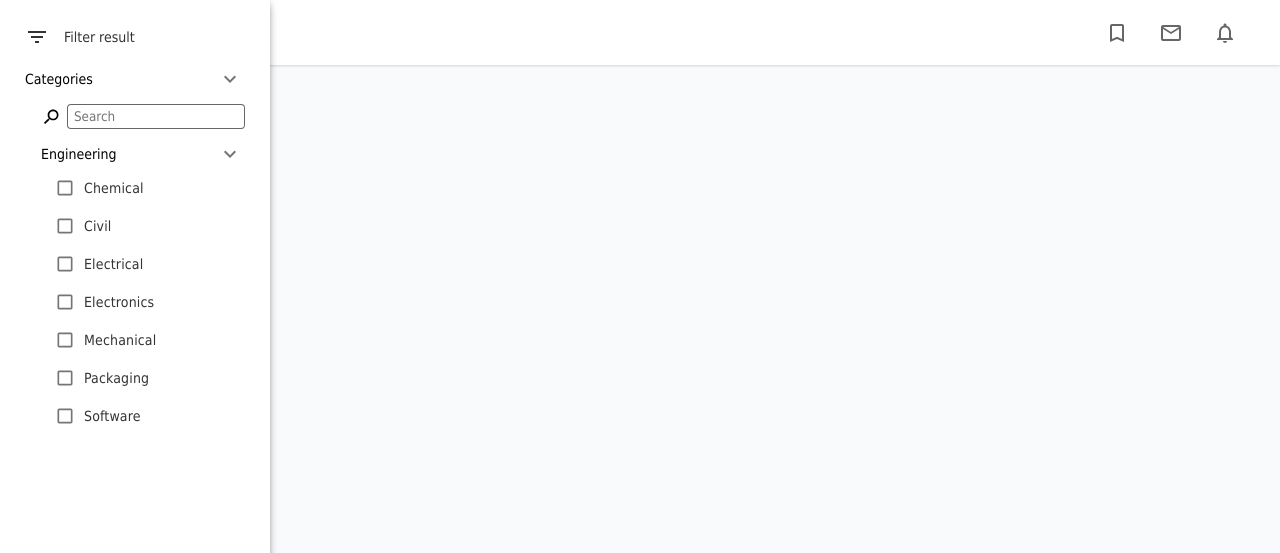
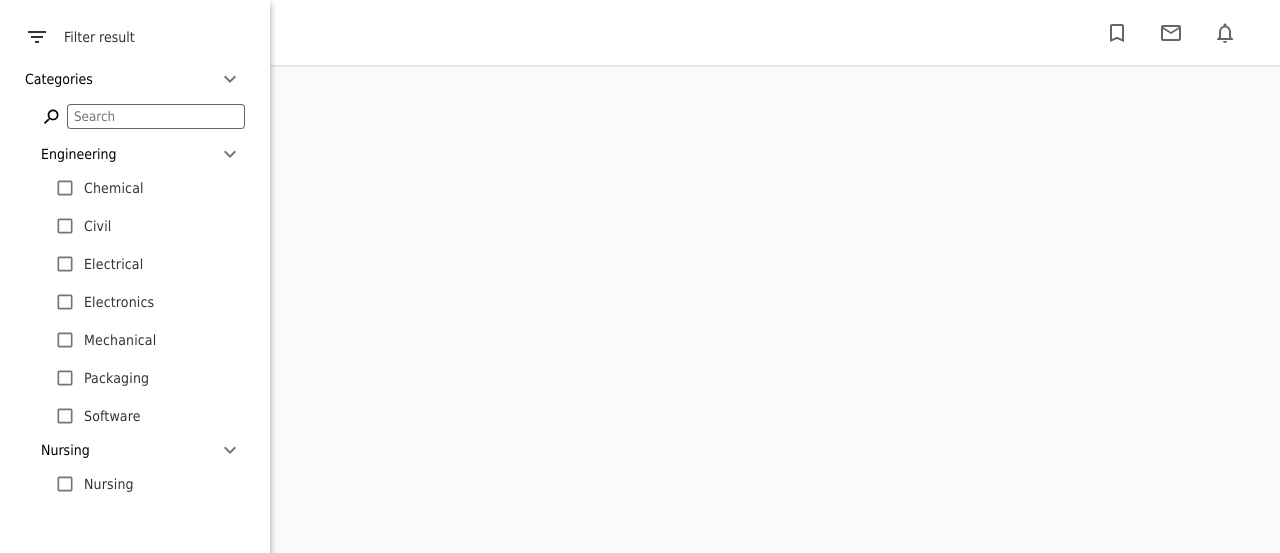
Before and after one commit to monk-kokkalis/yuri, a Next.js app: page / in a window 1280 px wide. Shown: the top 553 px of the page. Built offline with nearby package versions, Linux system fonts and the light colour scheme.

Commit message:
updated Sidebar categories

```diff
--- a/components/CheckGroup/CheckGroup.module.scss
+++ b/components/CheckGroup/CheckGroup.module.scss
@@ -7,26 +7,6 @@
         button {
             position: relative;
             right: -10px;
-        }
-    }
-
-    div.search__box {
-        align-items: center;
-        background-color: #fff;
-        display: flex;
-        padding: 10px 0;
-        position: sticky;
-        top: 0;
-        z-index: 10;
-        svg {
-            margin-right: 6px;
-            transform: scaleX(-1);
-        }
-        input {
-            padding: 4px 6px;
-            flex: 1 1 100%;
-            border-radius: 4px;
-            border: 1px solid rgba(0, 0, 0, 0.6);
         }
     }
 
--- a/components/CheckGroup/CheckGroup.tsx
+++ b/components/CheckGroup/CheckGroup.tsx
@@ -15,16 +15,16 @@ interface Props {
 function CheckGroup({label, items}: Props) {
     return (
         <div className={Style.CheckGroup}>
-            <div className={Style.search__box}>
+            {/* <div className={Style.search__box}>
                 <SearchIcon fontSize="small" />
                 <input type="text" placeholder="Search" />
-            </div>
+            </div> */}
             <div className={Style.content__items}>
                 <Accordion
                     label={label}
                     content={
                         <ul>
-                            {items?.map((el: string, index: number) => (
+                            {items?.map((el: string, index: number) =>
                                 <li key={index}>
                                     <FormControlLabel
                                         control={<Checkbox name={el.toLowerCase()} size="small" color="primary" />}
@@ -35,7 +35,7 @@ function CheckGroup({label, items}: Props) {
                                         }
                                     />
                                 </li>
-                            ))}
+                            )}
                         </ul>
                     }
                 />
--- a/components/Home/Sidebar/Sidebar.module.scss
+++ b/components/Home/Sidebar/Sidebar.module.scss
@@ -32,4 +32,24 @@
         font-size: $font-size;
         padding: $padding;
     }
+
+    div.search__box {
+        align-items: center;
+        background-color: #fff;
+        display: flex;
+        padding: 10px 0;
+        position: sticky;
+        top: 0;
+        z-index: 10;
+        svg {
+            margin-right: 6px;
+            transform: scaleX(-1);
+        }
+        input {
+            padding: 4px 6px;
+            flex: 1 1 100%;
+            border-radius: 4px;
+            border: 1px solid rgba(0, 0, 0, 0.6);
+        }
+    }
 }
--- a/components/Home/Sidebar/Sidebar.tsx
+++ b/components/Home/Sidebar/Sidebar.tsx
@@ -1,6 +1,7 @@
 import Style from './Sidebar.module.scss';
 import {
-    FilterList as FilterListIcon
+    FilterList as FilterListIcon,
+    Search as SearchIcon
 } from '@material-ui/icons';
 // data
 import {colleges, CollegeType} from 'data/colleges';
@@ -29,6 +30,12 @@ function Sidebar() {
                         ))}
                     </>
                 }
+                searchElement={
+                    <div className={Style.search__box}>
+                        <SearchIcon fontSize="small" />
+                        <input type="text" placeholder="Search" />
+                    </div>
+                }
             />
         </div>
     )
--- a/data/colleges.tsx
+++ b/data/colleges.tsx
@@ -10,6 +10,12 @@ export const colleges = [
             'Packaging',
             'Software'
         ]
+    },
+    {
+        name: 'Nursing',
+        degrees: [
+            'Nursing'
+        ]
     }
 ]
 
--- a/elements/Accordion/Accordion.tsx
+++ b/elements/Accordion/Accordion.tsx
@@ -7,11 +7,12 @@ import {
     IconButton
 } from '@material-ui/core';
 interface Props {
+    content: JSX.Element;
     label: string;
     padding?: string;
-    content: JSX.Element;
+    searchElement?: JSX.Element;
 }
-function Accordion({content, label, padding}: Props) {
+function Accordion({content, label, padding, searchElement}: Props) {
     const contentRef = useRef<HTMLDivElement>(null!);
     const [expanded, setExpanded] = useState(true);
 
@@ -31,6 +32,7 @@ function Accordion({content, label, padding}: Props) {
                 </IconButton>
             </div>
             <div className={Style.content} style={{maxHeight: expanded ? '500px' : '0px'}} ref={contentRef}>
+                {searchElement}
                 {content}
             </div>
         </div>
```
